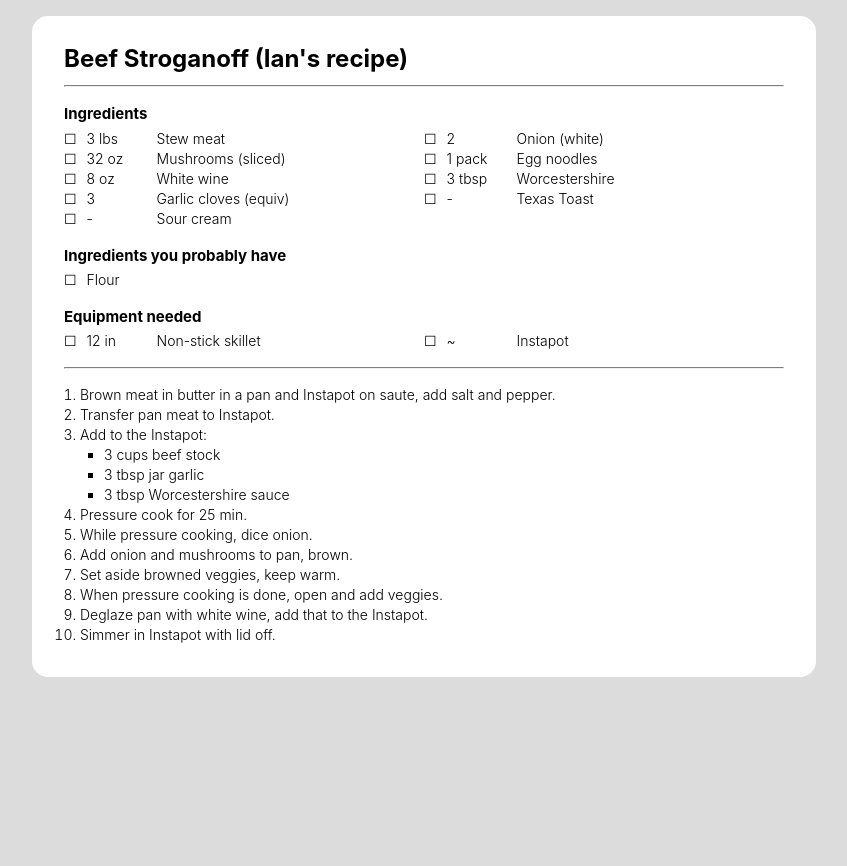
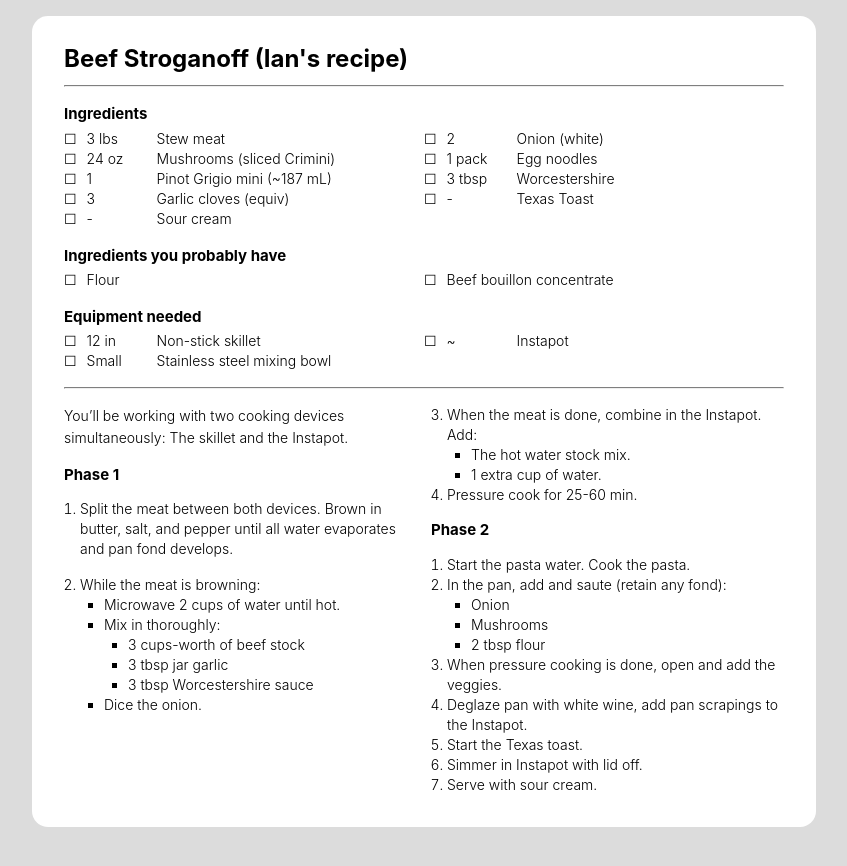
Before and after one commit to gaelanlloyd/jekyll-recipes, a Jekyll site: the page built from _recipes/beef-stroganoff-v2.md, in a window 1280 px wide. Shown: the top 866 px of the page, without its empty margins (216-1063 px from the left). Built offline with Jekyll 4.4.1, drawn with Linux system fonts in a browser that asks for light colours.

Commit message:
Update Beef Stroganoff v2

```diff
--- a/_recipes/beef-stroganoff-v2.md
+++ b/_recipes/beef-stroganoff-v2.md
@@ -3,30 +3,50 @@ title: Beef Stroganoff (Ian's recipe)
 ingredients:
   - { qty: "3 lbs", item: "Stew meat" }
   - { qty: "2", item: "Onion (white)" }
-  - { qty: "32 oz", item: "Mushrooms (sliced)" }
+  - { qty: "24 oz", item: "Mushrooms (sliced Crimini)" }
   - { qty: "1 pack", item: "Egg noodles" }
-  - { qty: "8 oz", item: "White wine" }
+  - { qty: "1", item: "Pinot Grigio mini (~187 mL)" }
   - { qty: "3 tbsp", item: "Worcestershire" }
   - { qty: "3", item: "Garlic cloves (equiv)" }
   - { qty: "-", item: "Texas Toast" }
   - { qty: "-", item: "Sour cream" }
 ingredientsYouHave:
   - Flour
+  - Beef bouillon concentrate
 equipment:
   - { type: "12 in", item: "Non-stick skillet" }
   - { type: "~", item: "Instapot" }
+  - { type: "Small", item: "Stainless steel mixing bowl" }
 ---
 
-- Brown meat in butter in a pan and Instapot on saute, add salt and pepper.
-- Transfer pan meat to Instapot.
-- Add to the Instapot:
-  - 3 cups beef stock
-  - 3 tbsp jar garlic
-  - 3 tbsp Worcestershire sauce
-- Pressure cook for 25 min.
-- While pressure cooking, dice onion.
-- Add onion and mushrooms to pan, brown.
-- Set aside browned veggies, keep warm.
-- When pressure cooking is done, open and add veggies.
-- Deglaze pan with white wine, add that to the Instapot.
+You'll be working with two cooking devices simultaneously: The skillet and the Instapot.
+
+## Phase 1
+
+- Split the meat between both devices. Brown in butter, salt, and pepper until all water evaporates and pan fond develops.
+
+- While the meat is browning:
+  - Microwave 2 cups of water until hot.
+  - Mix in thoroughly:
+    - 3 cups-worth of beef stock
+    - 3 tbsp jar garlic
+    - 3 tbsp Worcestershire sauce
+  - Dice the onion.
+
+- When the meat is done, combine in the Instapot. Add:
+  - The hot water stock mix.
+  - 1 extra cup of water.
+- Pressure cook for 25-60 min.
+
+## Phase 2
+
+- Start the pasta water. Cook the pasta.
+- In the pan, add and saute (retain any fond):
+  - Onion
+  - Mushrooms
+  - 2 tbsp flour
+- When pressure cooking is done, open and add the veggies.
+- Deglaze pan with white wine, add pan scrapings to the Instapot.
+- Start the Texas toast.
 - Simmer in Instapot with lid off.
+- Serve with sour cream.
```
